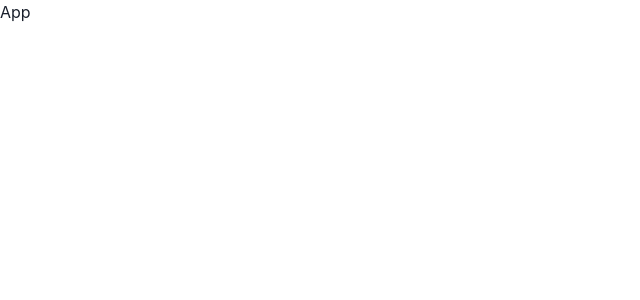
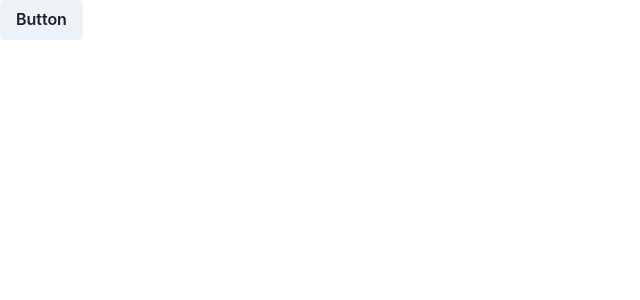
Before and after one commit to hasanulhaquebanna/mern-chat-app, a React (Create React App) app in the folder client/: page / in a window 1280 px wide. Shown: the top 300 px of the page, without its empty margins (0-640 px from the left). Built offline with nearby package versions, Linux system fonts and the light colour scheme.

Commit message:
axios install for fetching api

```diff
--- a/client/package.json
+++ b/client/package.json
@@ -2,6 +2,7 @@
   "name": "client",
   "version": "0.1.0",
   "private": true,
+  "proxy": "http://localhost:5000",
   "dependencies": {
     "@chakra-ui/react": "^2.2.1",
     "@emotion/react": "^11.9.3",
@@ -9,9 +10,11 @@
     "@testing-library/jest-dom": "^5.16.4",
     "@testing-library/react": "^13.3.0",
     "@testing-library/user-event": "^13.5.0",
+    "axios": "^0.27.2",
     "framer-motion": "^6.3.11",
     "react": "^18.2.0",
     "react-dom": "^18.2.0",
+    "react-router-dom": "^5.3.3",
     "react-scripts": "5.0.1",
     "web-vitals": "^2.1.4"
   },
--- a/client/src/App.js
+++ b/client/src/App.js
@@ -1,7 +1,12 @@
+import { Button } from "@chakra-ui/react";
 import React from "react";
 
 const App = () => {
-  return <div>App</div>;
+  return (
+    <div>
+      <Button>Button</Button>
+    </div>
+  );
 };
 
 export default App;
```
Also changed, not shown: 1 other file (tests, documents, lock files or other folders).
